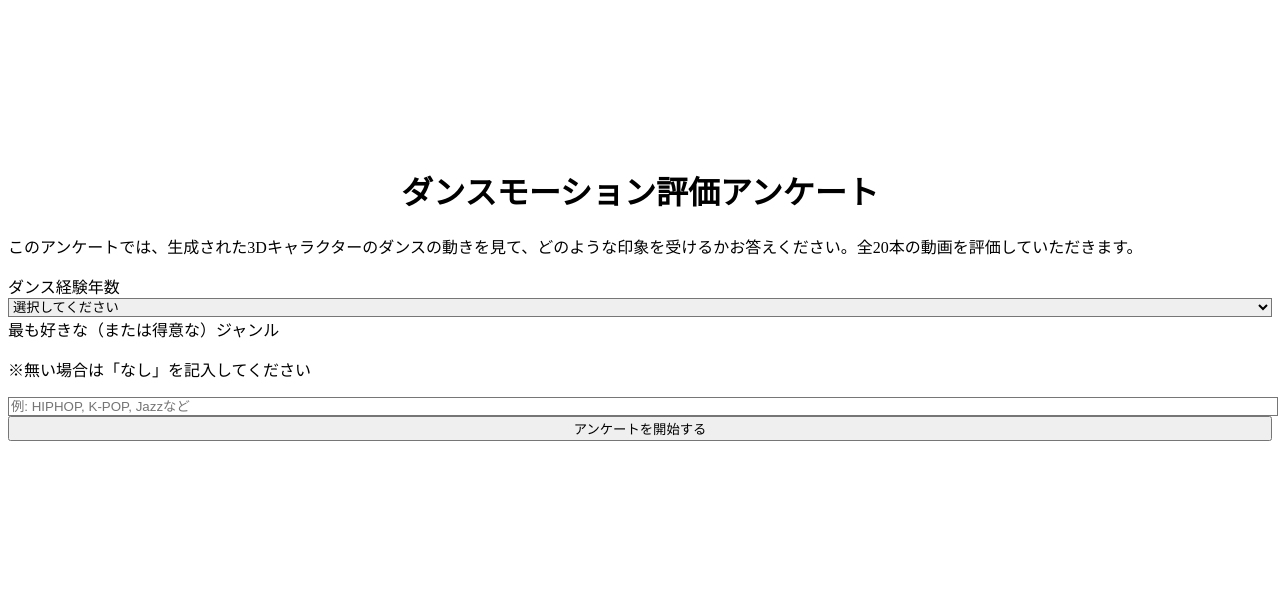
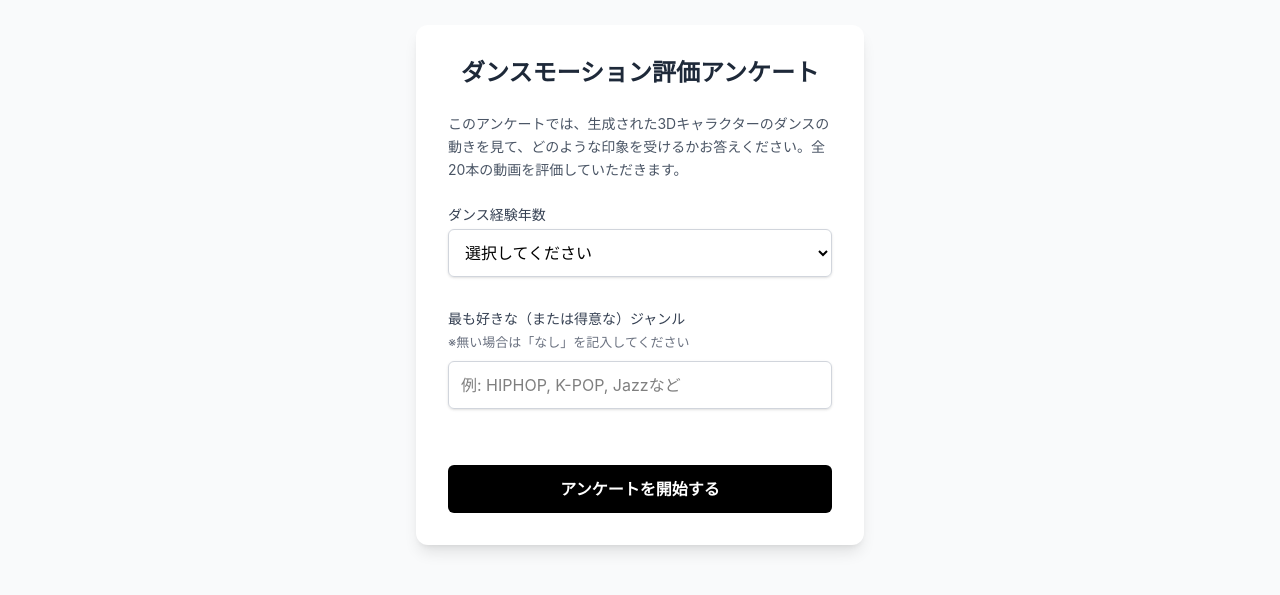
Before and after one commit to g2342051/dance_survey, a React (Vite) app: page / in a window 1280 px wide. Shown: the part 115-710 px from the top of the page. Built offline with nearby package versions, Linux system fonts and the light colour scheme.

Commit message:
スタイルの調整

```diff
--- a/src/App.jsx
+++ b/src/App.jsx
@@ -93,12 +93,12 @@
     }
 
     // ★ 4つのパターンからランダムに1つを決定する
-    //const patterns = ['A', 'B', 'C', 'D'];
-    //const randomPattern = patterns[Math.floor(Math.random() * patterns.length)];
+    const patterns = ['A', 'B', 'C', 'D'];
+    const randomPattern = patterns[Math.floor(Math.random() * patterns.length)];
 
     // 回答が極端に少ない場合のテスト用に、特定のパターンを強制する場合は以下の行をコメントアウト解除してください
-    const patterns = ['A'];
-    const randomPattern = 'A'; // テスト用にパターンAを強制
+    //const patterns = ['A'];
+    //const randomPattern = 'A'; // テスト用にパターンAを強制
 
     // 決定したパターンを userInfo に保存しておく（後でGASに送るため）
     const updatedUserInfo = { ...userInfo, pattern: randomPattern };
@@ -196,11 +196,11 @@
             このアンケートでは、生成された3Dキャラクターのダンスの動きを見て、どのような印象を受けるかお答えください。全20本の動画を評価していただきます。
           </p>
 
-          <div className="space-y-4">
+          <div className="space-y-[2rem]">
             <div>
               <label className="block text-sm font-medium text-gray-700 mb-1">ダンス経験年数</label>
               <select
-                className="w-full border-gray-300 rounded-md shadow-sm p-2 border focus:ring-blue-500 focus:border-blue-500"
+                className="w-full border-gray-300 rounded-md shadow-sm py-3 px-3 h-12 border focus:ring-blue-500 focus:border-blue-500"
                 value={userInfo.experience}
                 onChange={e => setUserInfo({...userInfo, experience: e.target.value})}
               >
@@ -215,11 +215,11 @@
 
             <div>
               <label className="block text-sm font-medium text-gray-700 mb-1">最も好きな（または得意な）ジャンル</label>
-              <p className="text-2xs text-gray-500 mb-2">※無い場合は「なし」を記入してください</p>
+              <span className="text-[13px] text-[#6b7280] mb-2 block">※無い場合は「なし」を記入してください</span>
               <input
                 type="text"
                 placeholder="例: HIPHOP, K-POP, Jazzなど"
-                className="w-full border-gray-300 rounded-md shadow-sm p-2 border focus:ring-blue-500 focus:border-blue-500"
+                className="w-full border-gray-300 rounded-md shadow-sm py-3 px-3 h-12 border focus:ring-blue-500 focus:border-blue-500"
                 value={userInfo.favoriteGenre}
                 onChange={e => setUserInfo({...userInfo, favoriteGenre: e.target.value})}
               />
--- a/src/index.css
+++ b/src/index.css
@@ -1,3 +1,4 @@
+@import "tailwindcss";
 @tailwind base;
 @tailwind components;
 @tailwind utilities;
```
